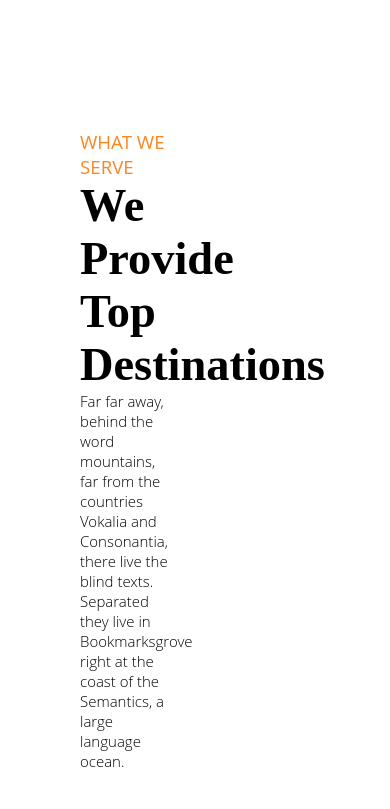
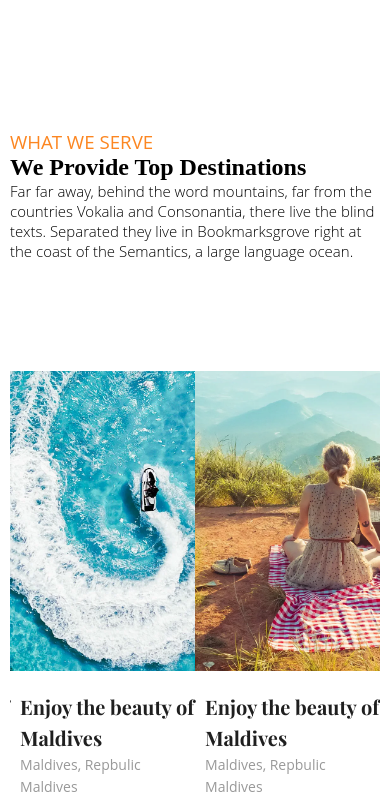
Before and after one commit to vishalparashar0119/Passport_react_project, a React (Create React App) app: page /servicesus in a window 390 px wide. Shown: the part 1320-2129 px from the top of the page. Built offline with nearby package versions, Linux system fonts and the light colour scheme; some icons are missing.

Commit message:
commit some responsive web for serve component

```diff
--- a/src/components/AboutUs.component.jsx
+++ b/src/components/AboutUs.component.jsx
@@ -1,13 +1,12 @@
 import React from 'react'
 import './AboutUs.css';
-import { Carousel } from 'antd';
+
 
 // import images
 
 import image1 from '../images/about_1.jpg.webp';
 import image2 from '../images/about_2.jpg.webp';
-import image3 from '../images/about_3.jpg.webp';
-import image4 from '../images/about_4.jpg.webp';
+
 const AboutUsComponent = () => {
   return (
     <div className='aboutus__component'>
--- a/src/components/AboutUs.css
+++ b/src/components/AboutUs.css
@@ -49,3 +49,34 @@
   padding: 50px 15px 20px;
   height: 350px;
 }
+/* media quarry for responsive design */
+
+@media only screen and (max-width:600px) {
+
+  .aboutus__component__1{
+    display: flex;
+    flex-wrap: wrap;
+    gap: 40px;
+    margin: 100px 10px 150px;
+  }
+  .aboutus__component__1__part1{
+    display: flex;
+    flex-direction: column;
+    width: 100% !important;
+    gap: 20px;
+  }
+  .image2{
+    position: absolute;
+    top: 0px;
+  }
+  .aboutus__component__1__part1 h1{
+    font-size: 1.5rem;
+    font-family: 'Playfair Display", sans-serif';
+  }
+  .aboutus__component__images img{
+    width: 150px;
+    padding: 50px 10px 20px;
+    height: 200px;
+  }
+
+}
--- a/src/components/Footer.css
+++ b/src/components/Footer.css
@@ -122,5 +122,11 @@
   .heading4{
    margin-top: 40px;
   }
+  .footer__section__2{
+    text-align: center;
+    padding: 80px 20px;
+    display: flex;
+    flex-direction: column;
+  }
 
  }
--- a/src/components/Serve.component.jsx
+++ b/src/components/Serve.component.jsx
@@ -17,7 +17,7 @@ const Serve = () => {
 
     <div className='aboutus__component__2__div1'>
 
-      <div style={{width:'40%'}}>
+      <div className='div__1__1' >
       <div>
       <h3 style={{color:'#fc8621',fontWeight:'400'}}>WHAT WE SERVE</h3>
       <h1>We Provide Top Destinations</h1>
@@ -43,7 +43,7 @@ const Serve = () => {
     <div className="aboutus__crousel">
         <Carousel autoplay   slidesToShow={3} ref={ref}>
              <div className = 'carousal__div'>
-                <img style={{width:'350px',height:'450px'}} src={image1}  alt="maldevs" />
+                <img  src={image1}  alt="maldevs" />
                 <h3 > Enjoy the beauty of Maldives</h3>
                 <p>Maldives, Repbulic Maldives</p>
                 <div className='white'>
@@ -51,7 +51,7 @@ const Serve = () => {
                 </div>
              </div>
              <div className = 'carousal__div'>
-                <img style={{width:'350px',height:'450px'}} src={image2}  alt="maldevs" />
+                <img  src={image2}  alt="maldevs" />
                 <h3 > Enjoy the beauty of Maldives</h3>
                 <p>Maldives, Repbulic Maldives</p>
                 <div className='white'>
@@ -60,7 +60,7 @@ const Serve = () => {
                 </div>
              </div>
              <div className = 'carousal__div'>
-                <img style={{width:'350px',height:'450px'}} src={image3}  alt="maldevs" />
+                <img  src={image3}  alt="maldevs" />
                 <h3 > Enjoy the beauty of Maldives</h3>
                 <p>Maldives, Repbulic Maldives</p>
                 <div className='white'>
@@ -68,10 +68,49 @@ const Serve = () => {
                 </div>
              </div>
              <div className = 'carousal__div'>
-                <img style={{width:'350px',height:'450px'}} src={image4}  alt="maldevs" />
+                <img  src={image4}  alt="maldevs" />
                 <h3 > Enjoy the beauty of Maldives</h3>
                 <p>Maldives, Repbulic Maldives</p>
                 <div className='white'>
+                <p>$490</p>
+                </div>
+             </div>
+        </Carousel>
+
+    </div>
+    {/* for mobile */}
+    <div className="aboutus__crousel__mobile">
+        <Carousel autoplay   slidesToShow={2} ref={ref}>
+             <div className = 'carousal__div__mobile'>
+                <img  src={image1}  alt="maldevs" />
+                <h3 > Enjoy the beauty of Maldives</h3>
+                <p>Maldives, Repbulic Maldives</p>
+                <div className='white__mobile'>
+                  <p>$430</p>
+                </div>
+             </div>
+             <div className = 'carousal__div__mobile'>
+                <img  src={image2}  alt="maldevs" />
+                <h3 > Enjoy the beauty of Maldives</h3>
+                <p>Maldives, Repbulic Maldives</p>
+                <div className='white__mobile'>
+
+                <p>$560</p>
+                </div>
+             </div>
+             <div className = 'carousal__div__mobile'>
+                <img  src={image3}  alt="maldevs" />
+                <h3 > Enjoy the beauty of Maldives</h3>
+                <p>Maldives, Repbulic Maldives</p>
+                <div className='white__mobile'>
+                <p>$490</p>
+                </div>
+             </div>
+             <div className = 'carousal__div__mobile'>
+                <img  src={image4}  alt="maldevs" />
+                <h3 > Enjoy the beauty of Maldives</h3>
+                <p>Maldives, Repbulic Maldives</p>
+                <div className='white__mobile'>
                 <p>$490</p>
                 </div>
              </div>
--- a/src/components/Serve.css
+++ b/src/components/Serve.css
@@ -6,6 +6,10 @@
     width: 100%;
     justify-content: space-between;
   }
+  .div__1__1{
+    width: 40%;
+  }
+
   .aboutus__component__2__div1 button{
     width: 100px;
     margin: 5px;
@@ -35,6 +39,14 @@
     margin: 40px 8px;
     height: 90vh;
   }
+  .aboutus__crousel__mobile{
+    display: none;
+  }
+  .carousal__div img{
+     width: 350px;
+     height: 450px;
+  }
+
   .aboutus__crousel h3{
     font-family: "Playfair Display", sans-serif;
     width: 250px;
@@ -66,3 +78,71 @@
   font-size: 25px;
   font-weight: 300 !important;
 }
+
+/* medaia quarry for responsive screen */
+
+@media only screen and (max-width : 600px){
+  .aboutus__component__2{
+    margin: 250px 10px 150px
+  }
+  .aboutus__component__2__div1{
+    display: flex;
+
+    flex-direction: column;
+    width: 100%;
+    justify-content: space-between;
+  }
+  .aboutus__component__2__div1 h1{
+    font-size: 1.5rem;
+    font-family: 'Playfair Display", sans-serif';
+  }
+  .div__1__1{
+    width: 100%;
+  }
+  .aboutus__crousel{
+    display: none;
+  }
+  .aboutus__crousel__mobile{
+    display: inline;
+    width: auto;
+
+  }
+  .carousal__div__mobile img{
+       width: 250px;
+       height: 300px;
+       margin: auto auto;
+  }
+  .white__mobile{
+    width: 50px;
+    height: 40px;
+    background-color: white;
+    z-index: 30;
+    position: relative;
+    right: 0px;
+    top: 0px;
+    display: flex;
+    justify-content: center;
+    align-items: center;
+  }
+  .white__mobile p{
+    color: #fc8621;
+    font-size: 16px;
+    font-weight: 300 !important;
+  }
+  .aboutus__crousel__mobile{
+    margin: 0px 0px;
+    height: 40vh;
+  }
+  .aboutus__crousel__mobile h3{
+    font-family: "Playfair Display", sans-serif;
+    width: 100%;
+    margin-left: 10px;
+    font-size: 20px;
+    padding-top: 20px;
+  }
+  .aboutus__crousel__mobile p{
+    color: #999999;
+    margin-left: 10px;
+  }
+
+}
```
